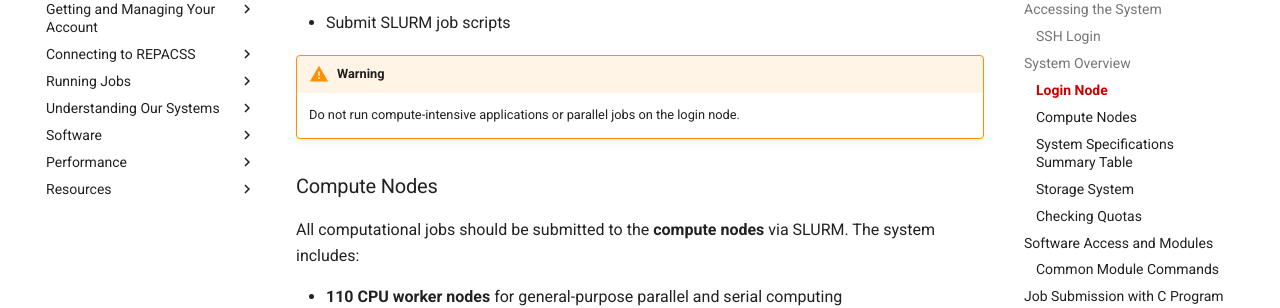
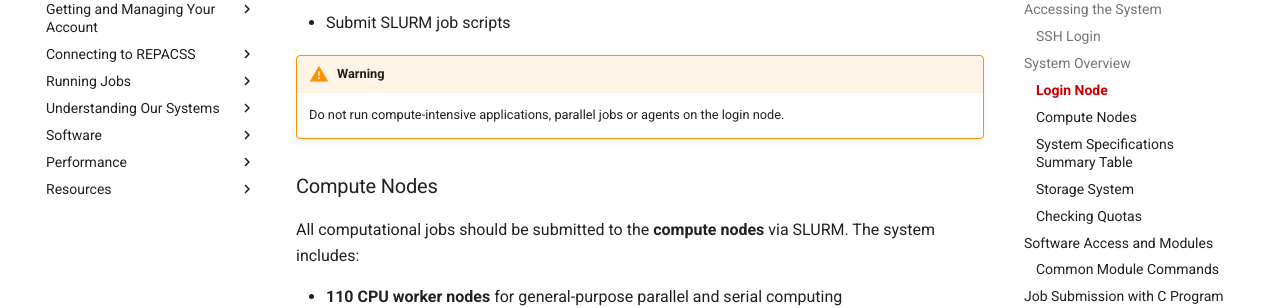
Before and after one commit to nsfcac/repacss-user-guide, an MkDocs documentation site: the page built from docs/absolute-beginner-guide.md, in a window 1280 px wide and 900 px high, scrolled down 1870 px. Shown: the part 153-461 px from the top of the window. Built offline with MkDocs 1.6.1 and Material for MkDocs 9.7.7, drawn with Linux system fonts in a browser that asks for light colours; comment, search, counter and statistics services are not loaded; some of the changed text lies outside the part shown.

Commit message:
Adding warnings for login nodes

````diff
--- a/docs/absolute-beginner-guide.md
+++ b/docs/absolute-beginner-guide.md
@@ -73,7 +73,7 @@ Login node is intended for **lightweight tasks** only. Users should use it to:
 - Submit SLURM job scripts
 
 !!! warning
-    Do not run compute-intensive applications or parallel jobs on the login node.
+    Do not run compute-intensive applications, parallel jobs or agents on the login node.
 
 
 ### Compute Nodes
@@ -180,10 +180,9 @@ Users should include required module commands at the beginning of their job scri
 
 ??? example "Load GCC module"
     For example, to load gcc in a job script:
-
-```bash
-    module load gcc
-```
+    ```bash
+        module load gcc
+    ```
 
 <small>*For additional details, refer to the [Module System](software/module-system.md) documentation.*</small>
 
@@ -253,12 +252,6 @@ You should see:
 Hello from my SLURM job.
 ```
 
-!!! tip "How to monitor the job status?"
-    To monitor the status of the submitted job, use:
-    ```bash
-    squeue --me
-    ```
-
 <small>*For additonal details, refer to the [Job Examples](running-jobs/examples.md) documentation.*</small>
 
 ---
````
